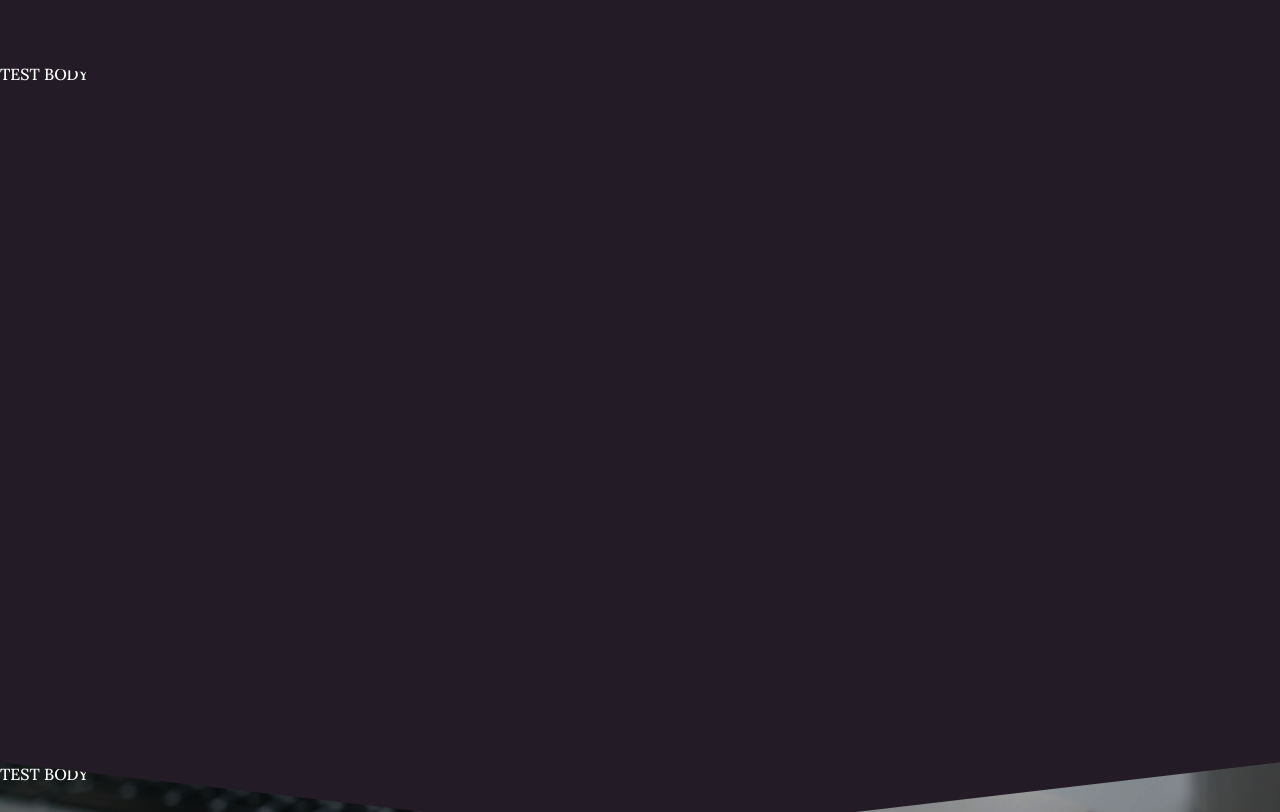
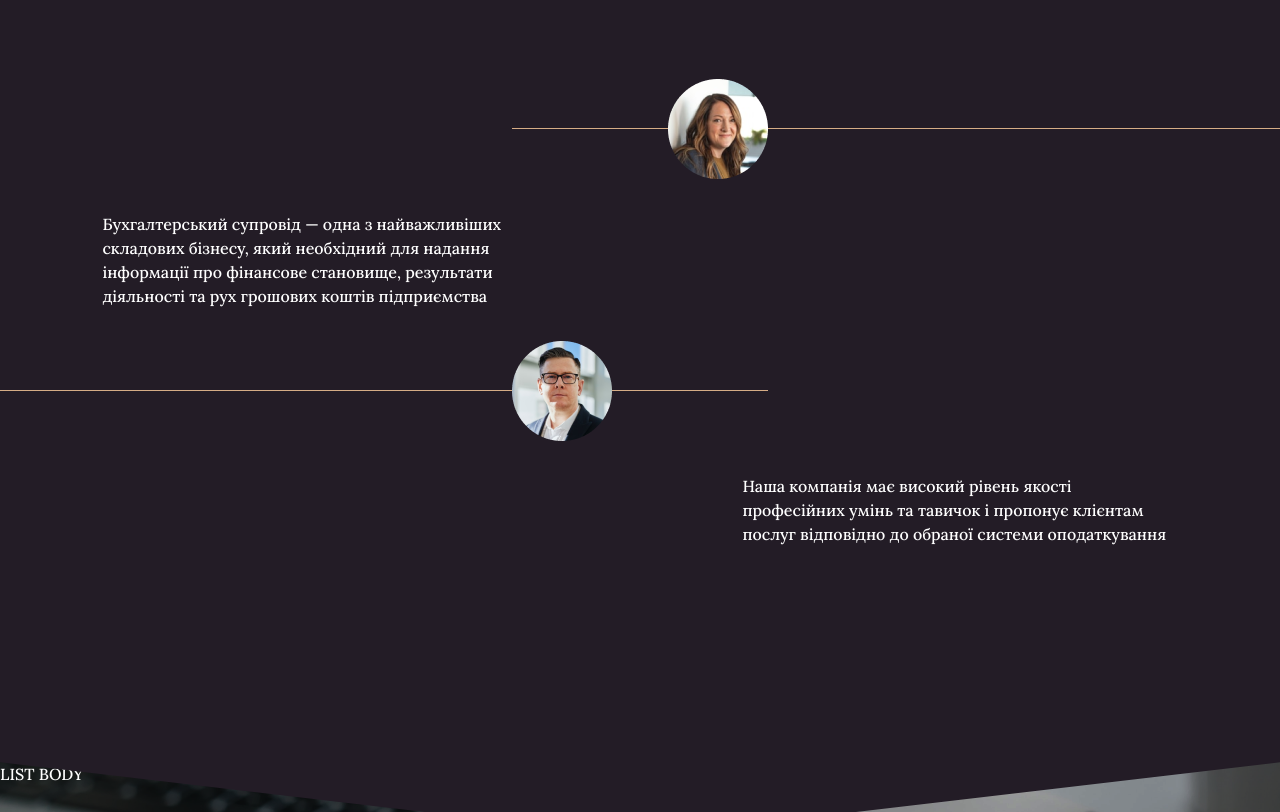
Before and after one commit to VadymBezsmertnyi/Accounting_Grosbuch, a Gatsby site: page / in a window 1280 px wide. Shown: the part 1100-1912 px from the top of the page. Built offline with nearby package versions, Linux system fonts and the light colour scheme; Gatsby itself is replaced by a stand-in of ours.

Commit message:
create logic items in body

```diff
--- a/src/components/ItemBody/ItemBody.styles.ts
+++ b/src/components/ItemBody/ItemBody.styles.ts
@@ -1,16 +1,59 @@
 import { createAppTheme } from '../../theme/theme';
-import { headerImg } from '../../images';
 
 const theme = createAppTheme();
 
 export const classes = {
-  itemList: (lastElement: boolean, imgElement: string) => ({
+  itemList: (
+    lastElement: boolean,
+    imgElement: string,
+    type: 'other' | 'list'
+  ) => ({
     background: `url(${imgElement}) center center/cover no-repeat`,
     margin: '200px 0 0 0',
     width: '100%',
     height: '500px',
-    clipPath: `polygon(0 0, 50% 15%, 100% 0, 100% ${
-      lastElement ? '100%' : '85%'
-    }, 50% 100%, 0 ${lastElement ? '100%' : '85%'})`,
+    clipPath:
+      type === 'list'
+        ? `polygon(0 0, 50% 15%, 100% 0, 100% ${
+            lastElement ? '100%' : '85%'
+          }, 50% 100%, 0 ${lastElement ? '100%' : '85%'})`
+        : '',
   }),
+  otherItem: {
+    width: '100%',
+    height: '100%',
+    display: 'flex',
+    flexDirection: 'column',
+    justifyContent: 'space-around',
+  },
+  rightOtherItem: (positionElement: 'left' | 'right') => ({
+    width: '100%',
+    height: '20%',
+    display: 'flex',
+    flexDirection: 'row',
+    alignItems: 'flex-end',
+    justifyContent: positionElement === 'left' ? 'flex-end' : 'flex-start',
+  }),
+  imgOtherItem: (positionElement: 'left' | 'right') => ({
+    position: 'relative',
+    [positionElement]: '20%',
+  }),
+  lineOtherItem: {
+    position: 'relative',
+    display: 'flex',
+    width: '60%',
+    bottom: '50%',
+    height: '1px',
+    zIndex: ' -1',
+    background: theme.palette.custom?.main.borderColor || '',
+  },
+  containerTextOtherItem: (positionElement: 'left' | 'right') => ({
+    width: '100%',
+    display: 'flex',
+    justifyContent: positionElement === 'left' ? 'flex-start' : 'flex-end',
+  }),
+  textOtherItem: {
+    width: '50%',
+    padding: '0 8vw',
+  },
 };
--- a/src/components/ItemBody/ItemBody.tsx
+++ b/src/components/ItemBody/ItemBody.tsx
@@ -1,8 +1,10 @@
 import React from 'react';
 import { Box, Typography } from '@mui/material';
 
+import { TDefaultDate } from '../../types/body';
+import { femaleIcon, maleIcon } from '../../images';
+
 import { classes } from './ItemBody.styles';
-import { TDefaultDate } from '../../types/body';
 
 interface IItemBodyProps {
   options: TDefaultDate;
@@ -11,8 +13,33 @@ interface IItemBodyProps {
 
 const ItemBody = ({ options, lastElement }: IItemBodyProps) => {
   return (
-    <Box sx={classes.itemList(lastElement, options.imgMain)}>
-      <Typography>TEST BODY</Typography>
+    <Box sx={classes.itemList(lastElement, options.imgMain, options.type)}>
+      {options.type === 'other' && (
+        <Box sx={classes.otherItem}>
+          {options.listDate?.map((option, i) => {
+            const position = (i + 1) % 2 === 0 ? 'right' : 'left';
+            return (
+              <>
+                <Box sx={classes.rightOtherItem(position)}>
+                  {position === 'right' && <Box sx={classes.lineOtherItem} />}
+                  <Box
+                    component={'img'}
+                    src={option.imgLogo}
+                    sx={classes.imgOtherItem(position)}
+                  />
+                  {position === 'left' && <Box sx={classes.lineOtherItem} />}
+                </Box>
+                <Box sx={classes.containerTextOtherItem(position)}>
+                  <Typography sx={classes.textOtherItem}>
+                    {option.text}
+                  </Typography>
+                </Box>
+              </>
+            );
+          })}
+        </Box>
+      )}
+      {options.type === 'list' && <Typography>LIST BODY</Typography>}
     </Box>
   );
 };
```
